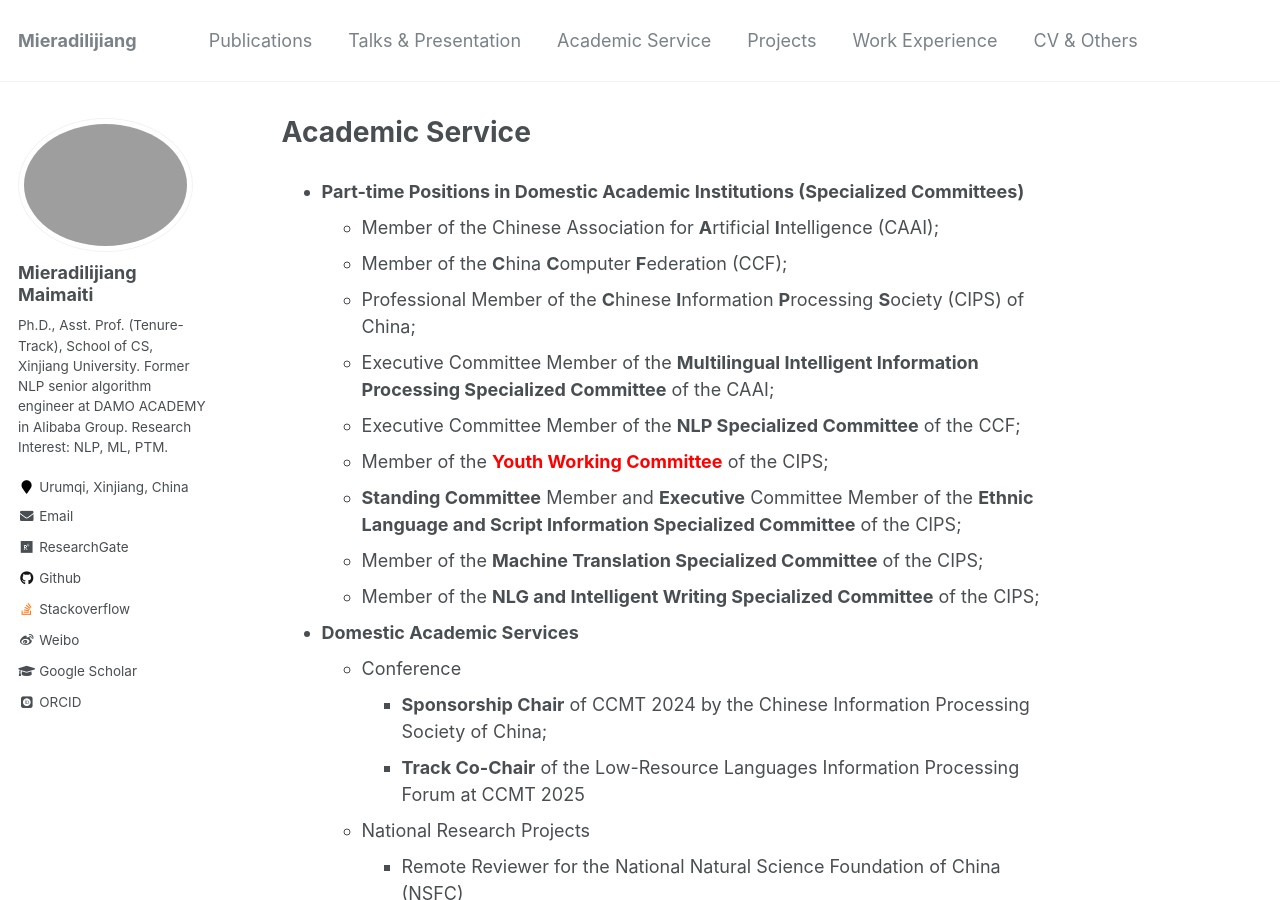
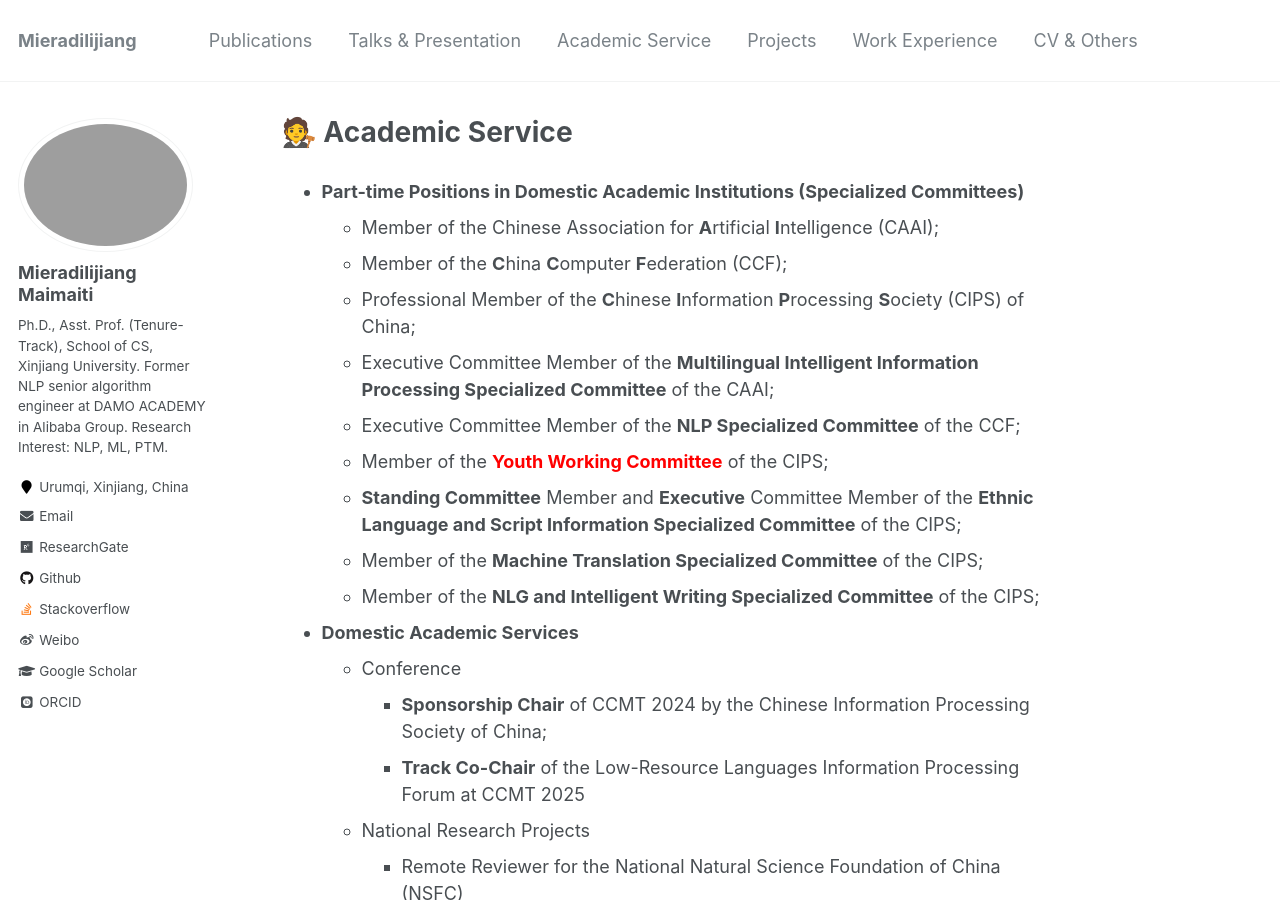
Before and after one commit to miradel51/miradel51.github.io, a Jekyll site: the page built from _pages/service.md, in a window 1280 px wide and 900 px high. Built offline with Jekyll 4.4.1, drawn with Linux system fonts in a browser that asks for light colours; some web fonts are replaced.

```diff
--- a/_pages/service.md
+++ b/_pages/service.md
@@ -1,5 +1,5 @@
 ---
-title: "Academic Service"
+title: "🧑‍⚖️ Academic Service"
 permalink: /service/
 layout: single
 author_profile: true
```
